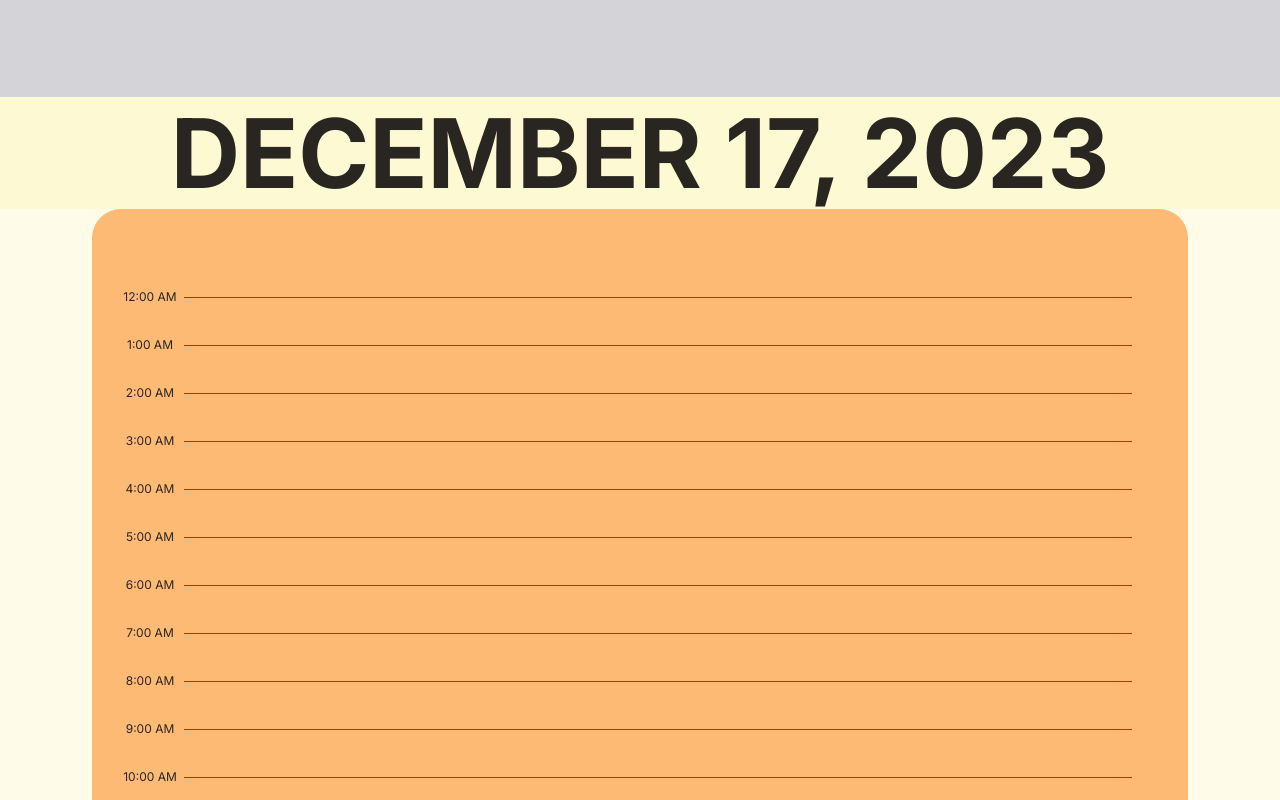
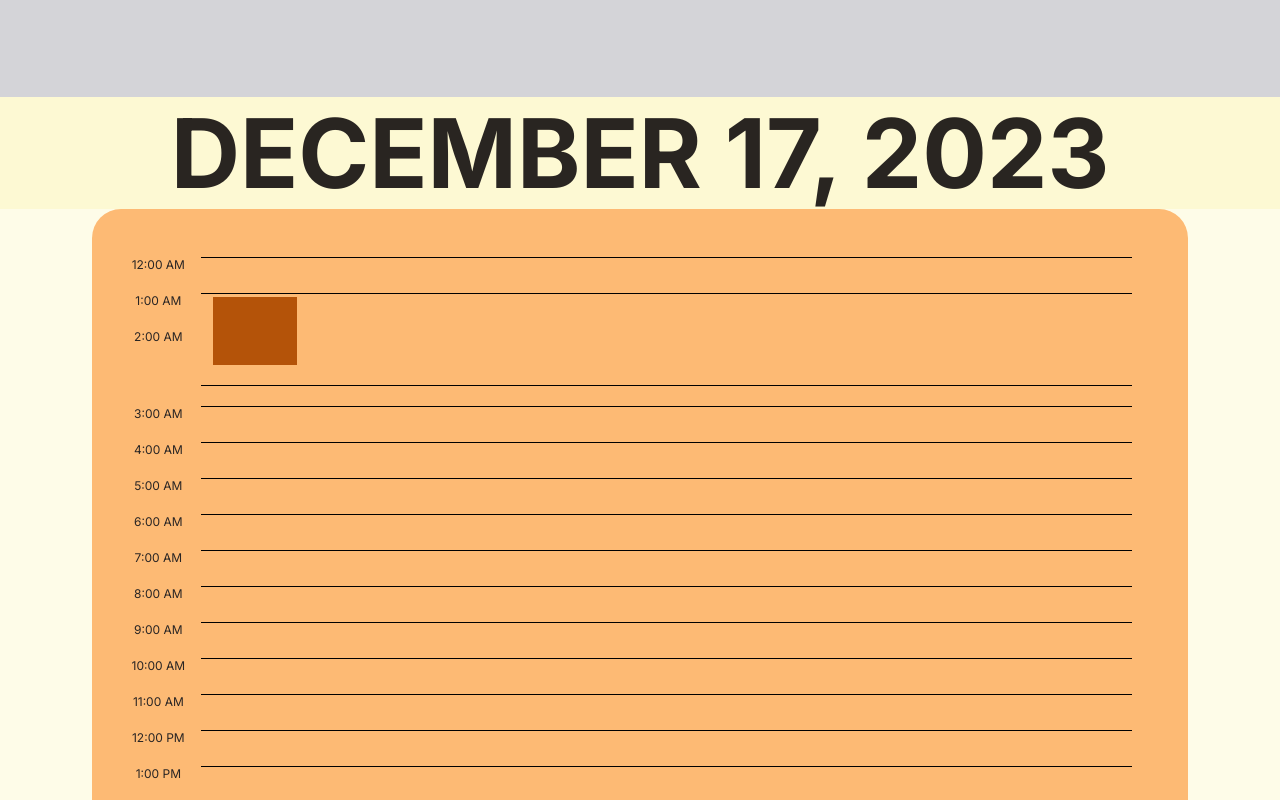
Before and after one commit to nonname001/FullStackCalendar, a Next.js app in the folder calendar-frontend/: page / in a window 1280 px wide. Shown: the top 800 px of the page. Built offline with nearby package versions, Linux system fonts and the light colour scheme.

Commit message:
Changed CalendarView implementation to grid layout

```diff
--- a/calendar-frontend/src/app/calendarview.tsx
+++ b/calendar-frontend/src/app/calendarview.tsx
@@ -8,23 +8,9 @@ import { useState } from 'react'
 
 function TimeLabel({ label }: { label: string }) {
   return (
-    <div className="text-stone-800 text-center text-xs grow whitespace-nowrap">
+    <div className="text-stone-800 text-center text-xs grow whitespace-nowrap
+    col-start-1 col-end-1">
       {label}
-    </div>
-  );
-}
-
-/**
- *
- * @param label The label representing the time.
- * @returns The label next to a horizontal line.
- */
-
-function HourUnit({ label }: { label: string }) {
-  return (
-    <div className="items-stretch flex justify-between gap-0 mt-8 max-md:max-w-full max-md:flex-wrap">
-      <TimeLabel label={label} />
-      <div className="bg-stone-600 self-center w-[948px] shrink-0 max-w-full h-px my-auto" />
     </div>
   );
 }
@@ -35,7 +21,8 @@ function HourUnit({ label }: { label: string }) {
  */
 
 function EventBox() {
-  return (<div className="bg-amber-700 flex w-[609px] shrink-0 max-w-full h-[26px] flex-col ml-3 mt-1 self-start" />);
+  return (<div className="bg-amber-700 flex w-[609px] shrink-0 max-w-full
+  h-[26px] flex-col ml-3 mt-1 self-start" />);
 }
 
 /**
@@ -55,7 +42,8 @@ function IntTimeToString(hour: number) {
  *
  * @param lower The earliest hour to be displayed.
  * @param upper The latest hour to be displayed.
- * @throws Throws error if lower or upper bounds are not between 0 and 24, or if lower bound is greater than or equal to upper bound.
+ * @throws Throws error if lower or upper bounds are not between 0 and 24, or
+ * if lower bound is greater than or equal to upper bound.
  * @returns A list of `HourUnit` components in the given range.
  */
 
@@ -70,8 +58,16 @@ function TimeLabelList({ lower, upper }: { lower: number, upper: number }) {
     throw new Error("Lower bound must be strictly less than upper bound!");
   }
 
-  const times_num = Array.from({ length: upper - lower + 1 }, (v, i) => lower + i);
-  const tllist = times_num.map((hour) => <HourUnit label={IntTimeToString(hour)} />);
+  const times_num = Array.from(
+    { length: (upper - lower + 1) * 2 }, (v, i) => i % 2 === 0 ? lower + i / 2
+      : -1 * i
+  );
+  const tllist = times_num.map(
+    (v) => v < 0 ?
+      <div className={`horizontal-line justify-start border-t border-black z-0
+      col-start-2 col-end-13 row-start-${Math.floor(-1 * v / 2) + 1} row-span-1`} />
+      : <TimeLabel label={IntTimeToString(v)} />
+  );
   return tllist;
 }
 
@@ -86,8 +82,9 @@ export default function CalendarView() {
       <div className="justify-center text-stone-800 text-center text-8xl font-bold mix-blend-multiply w-full items-stretch bg-yellow-50 px-5 max-md:max-w-full max-md:text-4xl h-auto py-2">
         <p>DECEMBER 17, 2023</p>
       </div>
-      <div className="bg-orange-300 self-center flex w-full max-w-[1096px] flex-col items-stretch pl-6 pr-14 pt-12 pb-5 rounded-[29px] max-md:max-w-full max-md:px-5">
+      <div className="bg-orange-300 self-center grid grid-cols-12 gap-y-5 w-full max-w-[1096px] items-stretch pl-6 pr-14 pt-12 pb-5 rounded-[29px] max-md:max-w-full max-md:px-5">
         <TimeLabelList lower={0} upper={24} />
+        <div className="bg-amber-700 flex w-[609px] shrink-0 max-w-full flex-col ml-3 mt-1 col-start-2 col-end-3 row-start-2 row-end-5 z-10" />
       </div>
     </div>
   );
```
